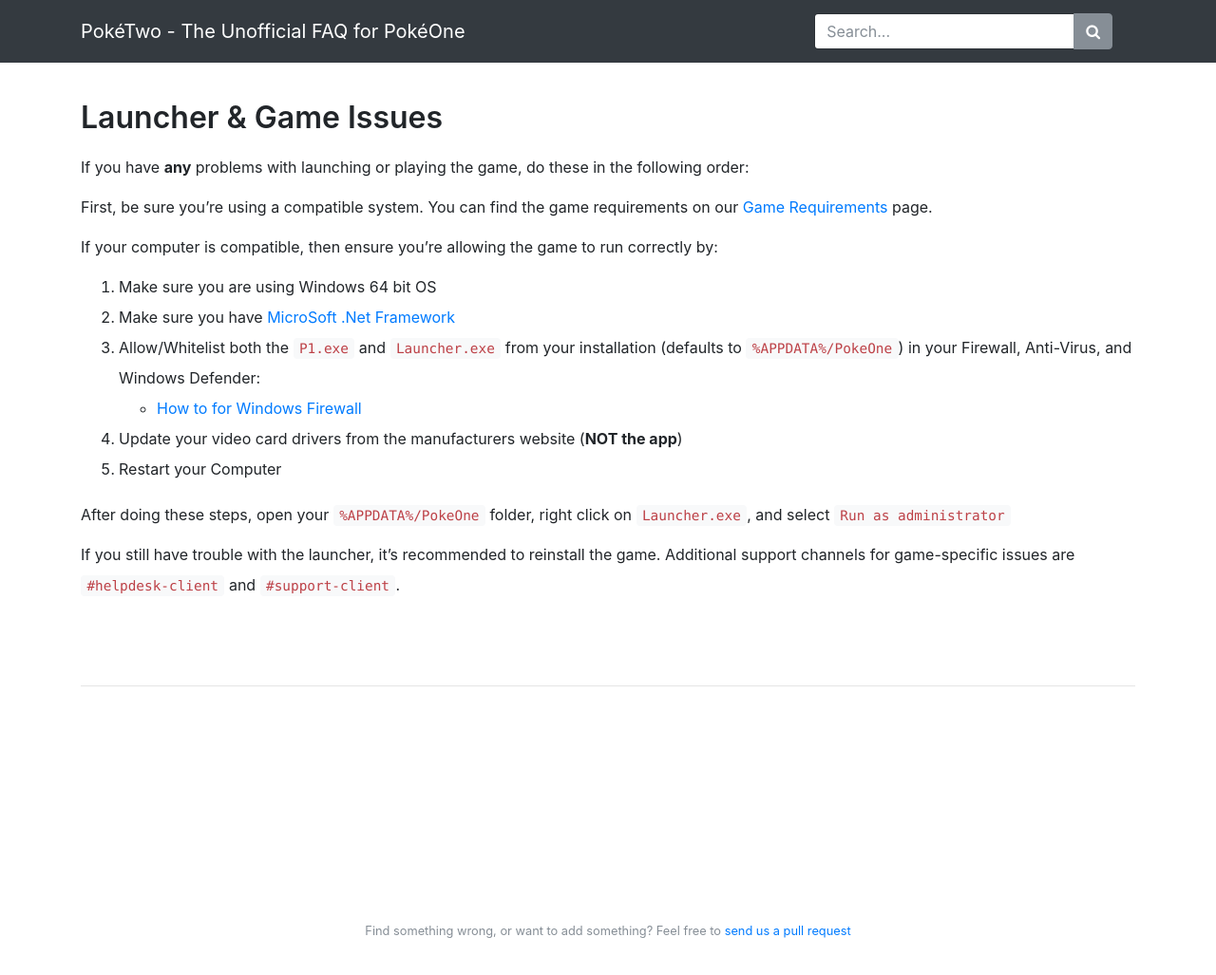
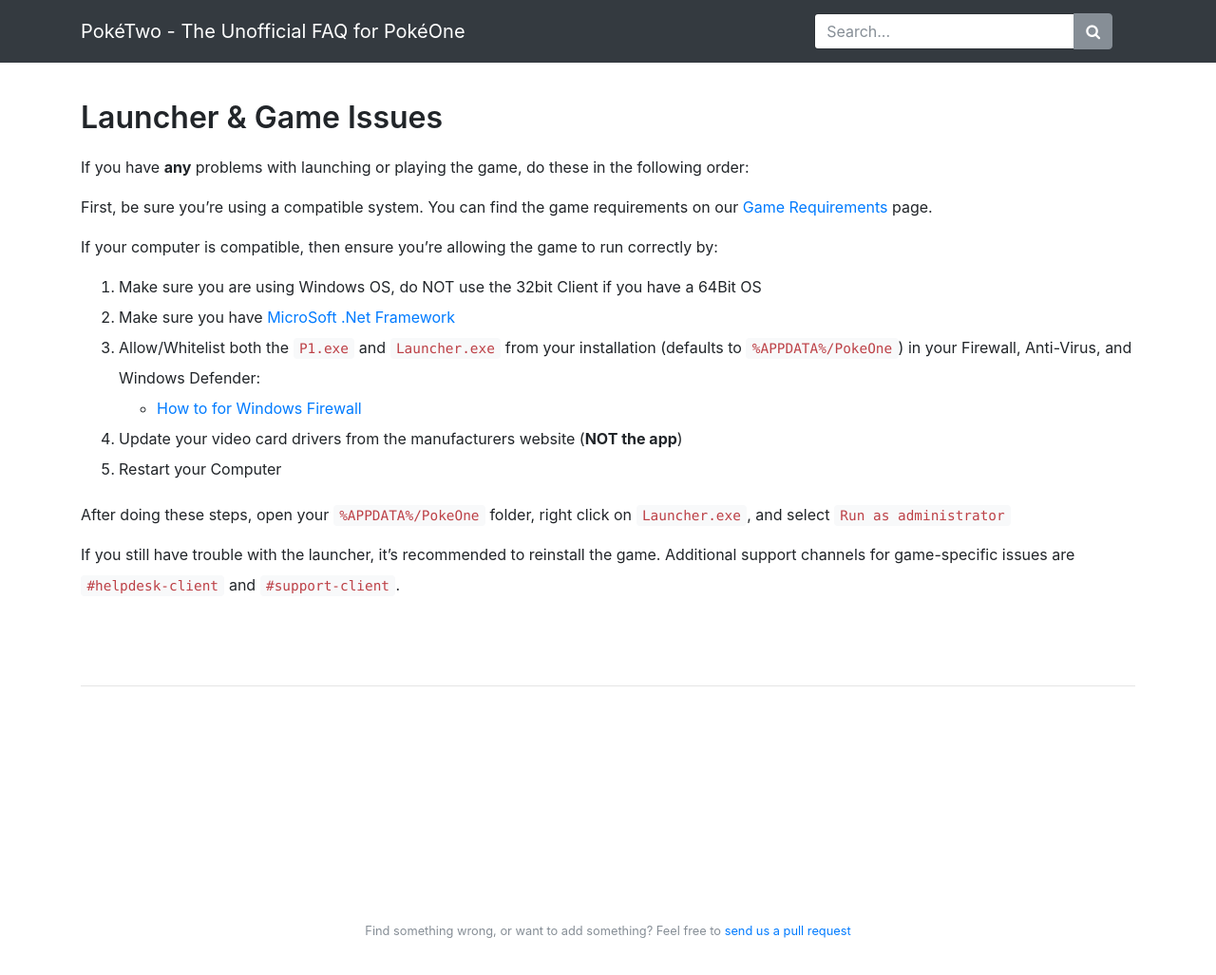
Before and after one commit to X3I/poketwo.com, a Jekyll site: the page built from _pages/support/issues.md, in a window 1280 px wide and 1095 px high. Shown: the top 1027 px of the window at 95% size. Built offline with Jekyll 4.4.1, drawn with Linux system fonts in a browser that asks for light colours; nearby versions of some CDN libraries; our own code applies the rules of GitHub Pages for plain Markdown files.

Commit message:
Update issues.md

```diff
--- a/_pages/support/issues.md
+++ b/_pages/support/issues.md
@@ -28,7 +28,7 @@
 If your computer is compatible, then ensure you're allowing the game to run
 correctly by:
 
-1. Make sure you are using Windows 64 bit OS
+1. Make sure you are using Windows OS, do NOT use the 32bit Client if you have a 64Bit OS
 2. Make sure you have [MicroSoft .Net Framework](https://www.microsoft.com/en-au/download/details.aspx?id=48130)
 3. Allow/Whitelist both the `P1.exe` and `Launcher.exe` from your installation
   (defaults to `%APPDATA%/PokeOne`) in your Firewall, Anti-Virus, and Windows
```
